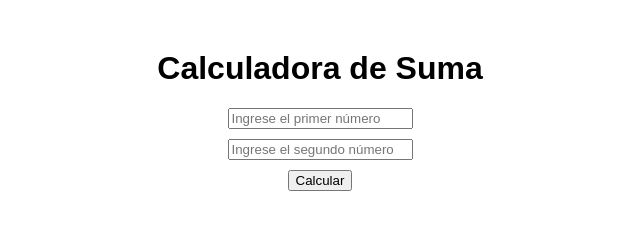
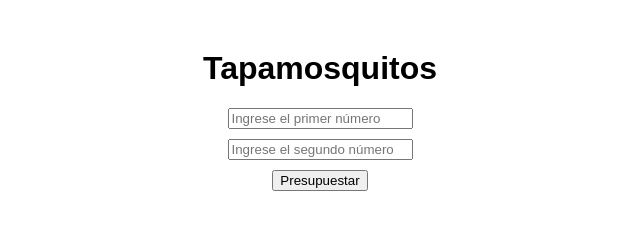
Before and after one commit to matiasmasciotta/tapamosquitos, a plain HTML site: page index.html in a window 1280 px wide. Shown: the whole page, without its empty margins (320-960 px from the left). Drawn offline with Linux system fonts and the light colour scheme.

Commit message:
second commit

```diff
--- a/index.html
+++ b/index.html
@@ -17,10 +17,10 @@
     </style>
 </head>
 <body>
-    <h1>Calculadora de Suma</h1>
+    <h1>Tapamosquitos</h1>
     <input type="number" id="num1" placeholder="Ingrese el primer número"><br>
     <input type="number" id="num2" placeholder="Ingrese el segundo número"><br>
-    <button onclick="calcularSuma()">Calcular</button><br>
+    <button onclick="calcularSuma()">Presupuestar</button><br>
     <div id="resultado"></div>
 
     <script>
@@ -28,7 +28,7 @@
             var num1 = parseFloat(document.getElementById('num1').value);
             var num2 = parseFloat(document.getElementById('num2').value);
             var resultado = num1 + num2;
-            document.getElementById('resultado').innerText = "El resultado de la suma es: " + resultado;
+            document.getElementById('resultado').innerText = "El presupuesto con mano de obra y colocación es de: " + resultado;
         }
     </script>
 </body>
```
